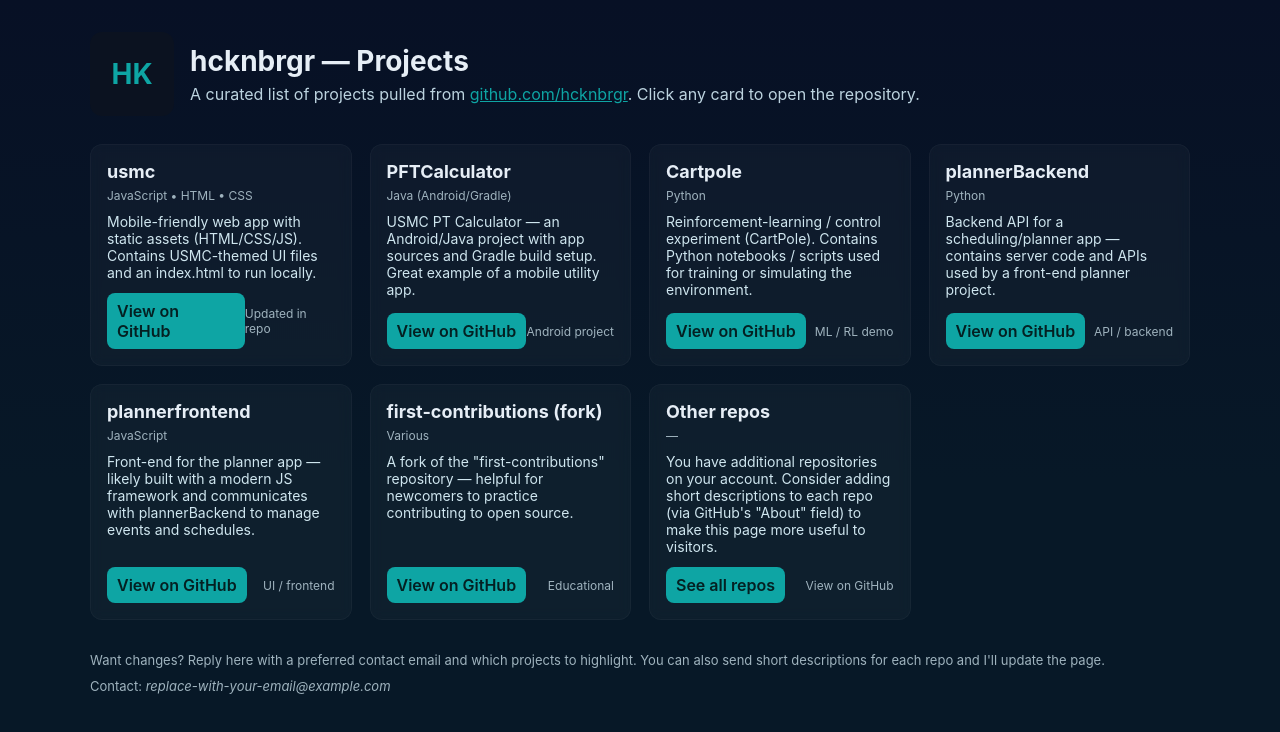
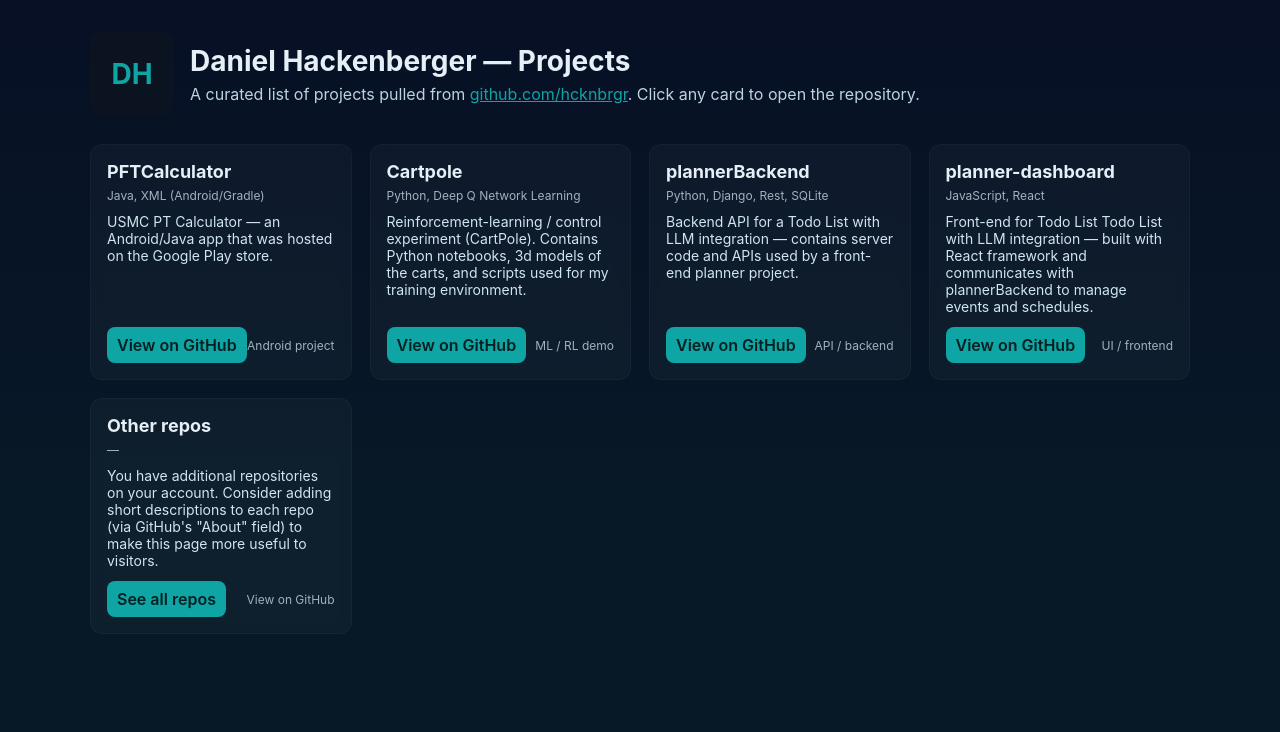
Before and after one commit to hcknbrgr/hcknbrgr.github.io, a plain HTML site: page index.html in a window 1280 px wide. Drawn offline with Linux system fonts and the light colour scheme.

Commit message:
Updated cards for relevant projects

```diff
--- a/index.html
+++ b/index.html
@@ -3,11 +3,13 @@
 <head>
   <meta charset="utf-8" />
   <meta name="viewport" content="width=device-width,initial-scale=1" />
-  <title>hcknbrgr — Projects</title>
+  <title>Daniel Hackenberger — Projects</title>
   <style>
     :root{--accent:#0ea5a4;--bg:#0f172a;--card:#111827;color-scheme:dark}
     html,body{height:100%;margin:0;font-family:Inter,ui-sans-serif,system-ui,-apple-system,'Segoe UI',Roboto,'Helvetica Neue',Arial}
-    body{background:linear-gradient(180deg,#071025 0%, #071827 60%);color:#e6eef6;padding:32px}
+    body{background:linear-gradient(180deg,#071025 0%, #071827 60%);color:#e6eef6;padding:32px;
+    background-attachment:fixed}
+
     .container{max-width:1100px;margin:0 auto}
     header{display:flex;align-items:center;gap:16px;margin-bottom:28px}
     .avatar{width:84px;height:84px;border-radius:12px;background:#0b1220;display:flex;align-items:center;justify-content:center;font-weight:700;color:var(--accent);font-size:28px}
@@ -28,28 +30,20 @@
 <body>
   <div class="container">
     <header>
-      <div class="avatar">HK</div>
+      <div class="avatar">DH</div>
       <div>
-        <h1>hcknbrgr — Projects</h1>
+        <h1>Daniel Hackenberger — Projects</h1>
         <p class="lead">A curated list of projects pulled from <a href="https://github.com/hcknbrgr" target="_blank" rel="noopener" style="color:var(--accent)">github.com/hcknbrgr</a>. Click any card to open the repository.</p>
       </div>
     </header>
 
     <section class="grid">
-      <article class="card">
-        <div>
-          <h3>usmc</h3>
-          <div class="lang">JavaScript • HTML • CSS</div>
-          <p class="desc">Mobile-friendly web app with static assets (HTML/CSS/JS). Contains USMC-themed UI files and an index.html to run locally.</p>
-        </div>
-        <div class="meta"><a class="btn" href="https://github.com/hcknbrgr/usmc" target="_blank">View on GitHub</a><div style="font-size:12px;color:#9fb3be">Updated in repo</div></div>
-      </article>
 
       <article class="card">
         <div>
           <h3>PFTCalculator</h3>
-          <div class="lang">Java (Android/Gradle)</div>
-          <p class="desc">USMC PT Calculator — an Android/Java project with app sources and Gradle build setup. Great example of a mobile utility app.</p>
+          <div class="lang">Java, XML (Android/Gradle)</div>
+          <p class="desc">USMC PT Calculator — an Android/Java app that was hosted on the Google Play store.</p>
         </div>
         <div class="meta"><a class="btn" href="https://github.com/hcknbrgr/PFTCalculator" target="_blank">View on GitHub</a><div style="font-size:12px;color:#9fb3be">Android project</div></div>
       </article>
@@ -57,8 +51,8 @@
       <article class="card">
         <div>
           <h3>Cartpole</h3>
-          <div class="lang">Python</div>
-          <p class="desc">Reinforcement-learning / control experiment (CartPole). Contains Python notebooks / scripts used for training or simulating the environment.</p>
+          <div class="lang">Python, Deep Q Network Learning</div>
+          <p class="desc">Reinforcement-learning / control experiment (CartPole). Contains Python notebooks, 3d models of the carts, and scripts used for my training environment.</p>
         </div>
         <div class="meta"><a class="btn" href="https://github.com/hcknbrgr/Cartpole" target="_blank">View on GitHub</a><div style="font-size:12px;color:#9fb3be">ML / RL demo</div></div>
       </article>
@@ -66,28 +60,19 @@
       <article class="card">
         <div>
           <h3>plannerBackend</h3>
-          <div class="lang">Python</div>
-          <p class="desc">Backend API for a scheduling/planner app — contains server code and APIs used by a front-end planner project.</p>
+          <div class="lang">Python, Django, Rest, SQLite</div>
+          <p class="desc">Backend API for a Todo List with LLM integration — contains server code and APIs used by a front-end planner project.</p>
         </div>
         <div class="meta"><a class="btn" href="https://github.com/hcknbrgr/plannerBackend" target="_blank">View on GitHub</a><div style="font-size:12px;color:#9fb3be">API / backend</div></div>
       </article>
 
       <article class="card">
         <div>
-          <h3>plannerfrontend</h3>
-          <div class="lang">JavaScript</div>
-          <p class="desc">Front-end for the planner app — likely built with a modern JS framework and communicates with plannerBackend to manage events and schedules.</p>
+          <h3>planner-dashboard</h3>
+          <div class="lang">JavaScript, React</div>
+          <p class="desc">Front-end for Todo List Todo List with LLM integration — built with React framework and communicates with plannerBackend to manage events and schedules.</p>
         </div>
-        <div class="meta"><a class="btn" href="https://github.com/hcknbrgr/plannerfrontend" target="_blank">View on GitHub</a><div style="font-size:12px;color:#9fb3be">UI / frontend</div></div>
-      </article>
-
-      <article class="card">
-        <div>
-          <h3>first-contributions (fork)</h3>
-          <div class="lang">Various</div>
-          <p class="desc">A fork of the "first-contributions" repository — helpful for newcomers to practice contributing to open source.</p>
-        </div>
-        <div class="meta"><a class="btn" href="https://github.com/hcknbrgr/first-contributions" target="_blank">View on GitHub</a><div style="font-size:12px;color:#9fb3be">Educational</div></div>
+        <div class="meta"><a class="btn" href="https://github.com/hcknbrgr/planner-dashboard" target="_blank">View on GitHub</a><div style="font-size:12px;color:#9fb3be">UI / frontend</div></div>
       </article>
 
       <!-- Placeholder cards for other repositories -->
@@ -102,10 +87,6 @@
 
     </section>
 
-    <footer>
-      <div>Want changes? Reply here with a preferred contact email and which projects to highlight. You can also send short descriptions for each repo and I'll update the page.</div>
-      <div class="contact">Contact: <em>replace-with-your-email@example.com</em></div>
-    </footer>
   </div>
 </body>
 </html>
```
